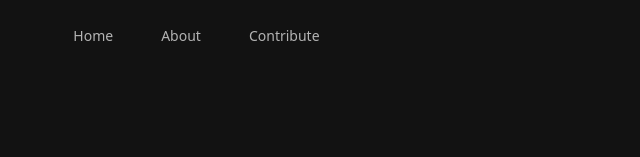
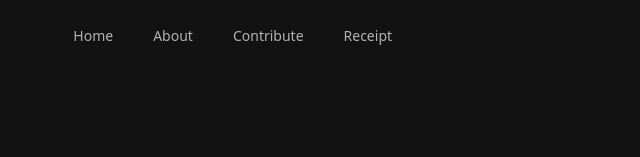
Before and after one commit to cehaaa/receipt-it, a React (Vite) app: page /not-connected in a window 1280 px wide. Shown: the top 157 px of the page, without its empty margins (320-960 px from the left). Built offline with nearby package versions, Linux system fonts and the light colour scheme; no server answers.

Commit message:
feat: Header component

```diff
--- a/src/components/Header/Header.tsx
+++ b/src/components/Header/Header.tsx
@@ -19,6 +19,10 @@
 		path: "/contribute",
 		name: "Contribute",
 	},
+	{
+		path: "/receipt",
+		name: "Receipt",
+	},
 ];
 
 const Header = () => {
@@ -26,7 +30,7 @@
 
 	return (
 		<header className='sticky top-0 z-50 flex items-center justify-between bg-black py-5'>
-			<nav className='flex items-center gap-x-2'>
+			<nav className='flex items-center'>
 				{navLinks.map((link, index) => {
 					return <NavLink key={index} name={link.name} path={link.path} />;
 				})}
```
